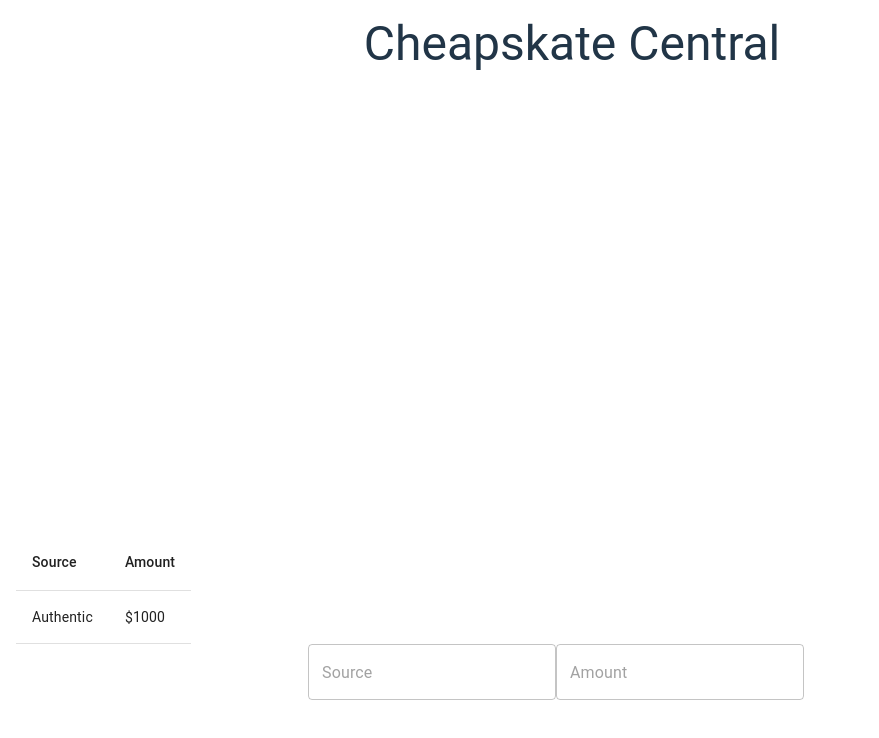
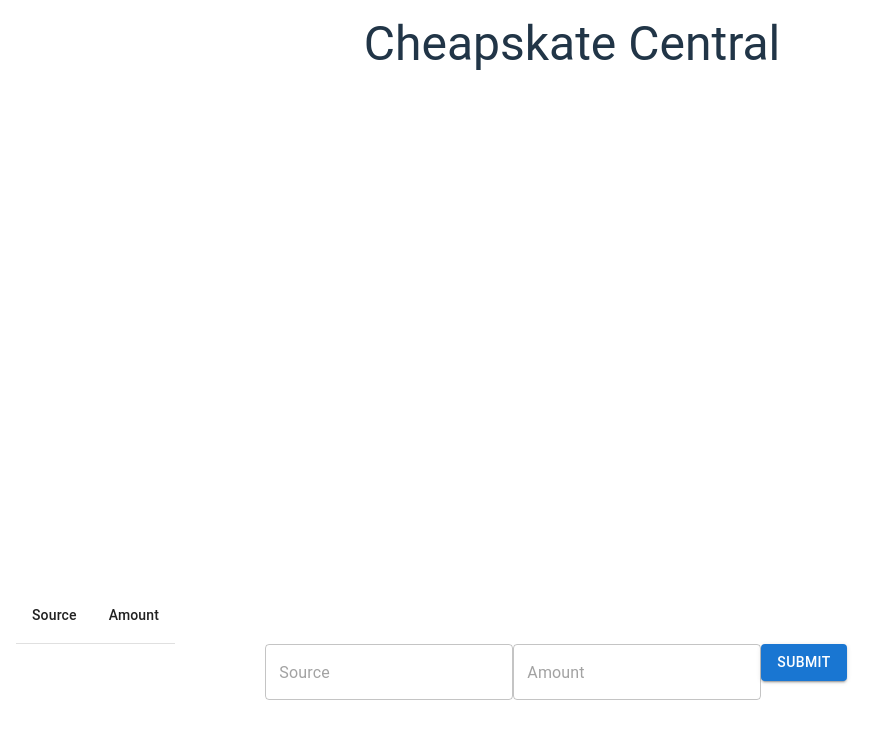
Before and after one commit to jacobreese1/cheapskate-central, a React (Vite) app: page / in a window 1280 px wide. Shown: the top 738 px of the page, without its empty margins (84-963 px from the left). Built offline with nearby package versions, Linux system fonts and the light colour scheme.

Commit message:
add array to collect inputs and display the array elements on the table as they are added

```diff
--- a/src/components/Income.jsx
+++ b/src/components/Income.jsx
@@ -1,5 +1,6 @@
 import {
   Box,
+  Button,
   Table,
   TableBody,
   TableCell,
@@ -12,6 +13,9 @@ import React, { useState, useEffect } from "react";
 
 const Income = () => {
   const [input, setInput] = useState();
+  const [incomeArray, setIncomeArray] = useState([]);
+  //   const [incomeAmountArray, setIncomeAmountArray] = useState([""]);
+
   //create input for table to input values - source and amount
   //input those values into an array that can be saved into a database
   //display values from array in the table
@@ -28,7 +32,16 @@ const Income = () => {
     }));
   };
 
-    console.log(input)
+  let arrayId = 0;
+
+  const submitInput = () => {
+    const { source, amount } = input;
+    setIncomeArray([...incomeArray, { id: arrayId++, source, amount }]);
+  };
+
+  useEffect(() => {
+    console.log(incomeArray);
+  }, [incomeArray]);
 
   return (
     <Box
@@ -48,25 +61,24 @@ const Income = () => {
             </TableRow>
           </TableHead>
           <TableBody>
-            <TableRow>
-              <TableCell>Authentic</TableCell>
-              <TableCell>$1000</TableCell>
-            </TableRow>
+            {incomeArray.map((inputs) => (
+              <TableRow>
+                <TableCell key={inputs.id}>{inputs.source}</TableCell>
+                <TableCell key={inputs.id}>{inputs.amount}</TableCell>
+              </TableRow>
+            ))}
+            {/* <TableCell>Authentic</TableCell>
+              <TableCell>$1000</TableCell> */}
           </TableBody>
         </Table>
       </TableContainer>
-      <Box sx={{ maxWidth: "100%" }}>
-        <TextField
-          name="source"
-          onChange={handleInput}
-          placeholder="Source"
-        ></TextField>
-        <TextField
-          name="amount"
-          onChange={handleInput}
-          placeholder="Amount"
-        ></TextField>
-      </Box>
+      <form>
+        <TextField name="source" onChange={handleInput} placeholder="Source" />
+        <TextField name="amount" onChange={handleInput} placeholder="Amount" />
+        <Button variant="contained" onClick={submitInput}>
+          Submit
+        </Button>
+      </form>
     </Box>
   );
 };
```
